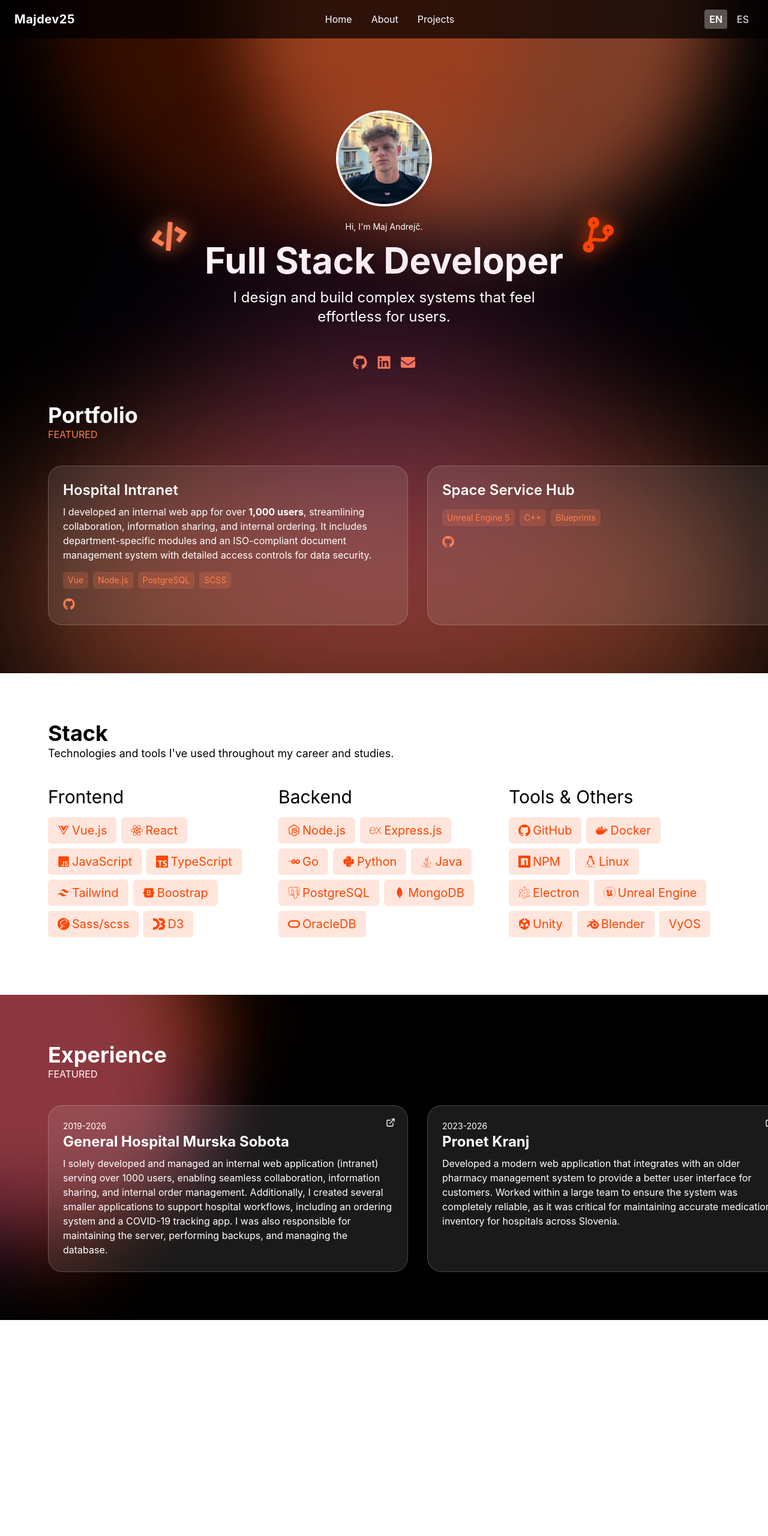
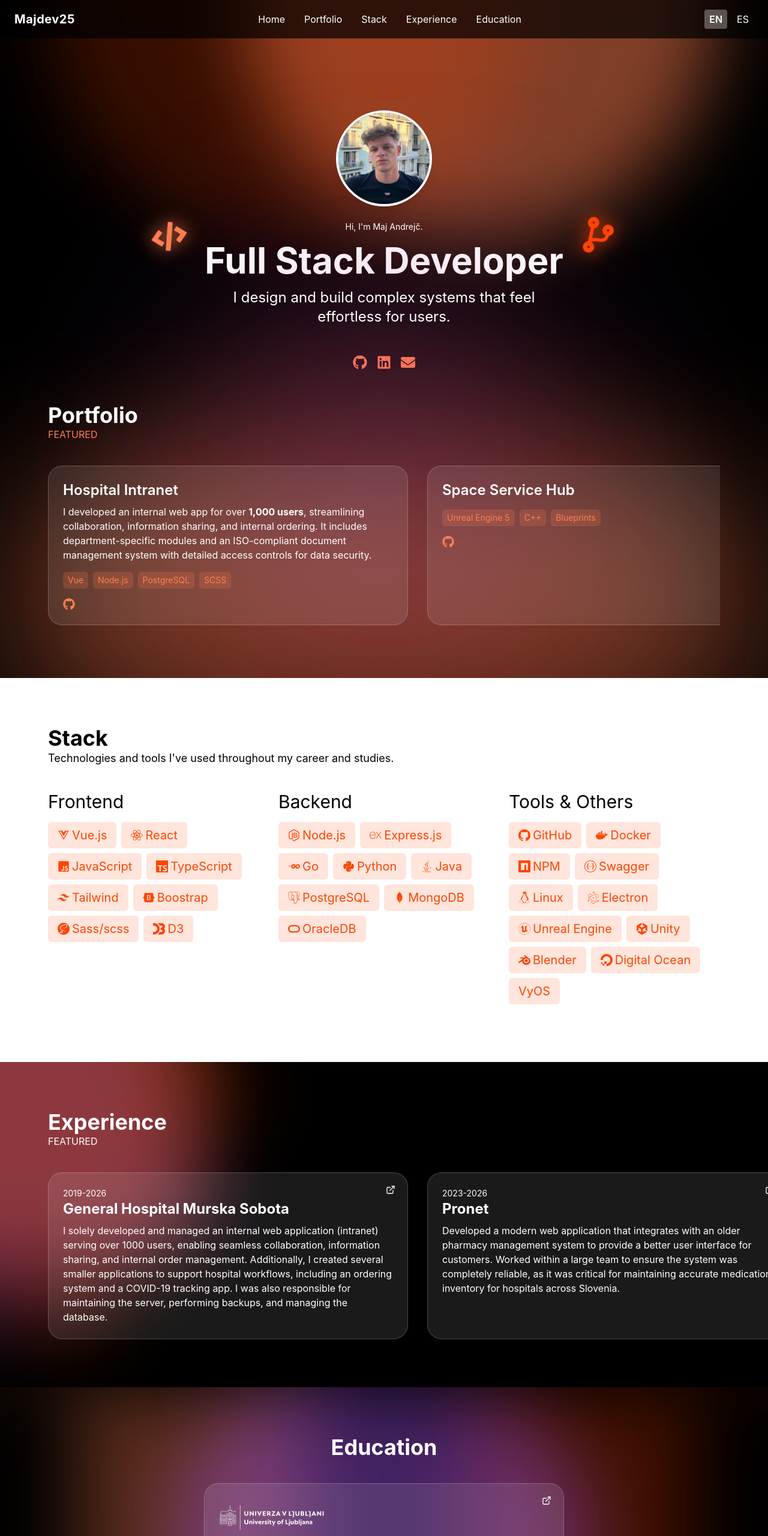
Before and after one commit to majdev25/majdev25-website, a React app: page / in a window 1280 px wide. Shown: the top 2560 px of the page at 60% size. Built offline with nearby package versions, Linux system fonts and the light colour scheme.

Commit message:
Education section

```diff
--- a/src/i18n.js
+++ b/src/i18n.js
@@ -8,8 +8,10 @@ i18n.use(initReactI18next).init({
       translation: {
         navigator: {
           home: "Home",
-          about: "About",
-          projects: "Projects",
+          portfolio: "Portfolio",
+          stack: "Stack",
+          experience: "Experience",
+          education: "Education",
         },
         homepage: {
           hero: {
@@ -37,6 +39,23 @@ i18n.use(initReactI18next).init({
           },
           experience: {
             title: "Experience",
+            sbms: {
+              year: "2019-2026",
+              title: "General Hospital Murska Sobota",
+              text: "I solely developed and managed an internal web application (intranet) serving over 1000 users, enabling seamless collaboration, information sharing, and internal order management. Additionally, I created several smaller applications to support hospital workflows, including an ordering system and a COVID-19 tracking app. I was also responsible for maintaining the server, performing backups, and managing the database.",
+            },
+            pronet: {
+              year: "2023-2026",
+              title: "Pronet",
+              text: "Developed a modern web application that integrates with an older pharmacy management system to provide a better user interface for customers. Worked within a large team to ensure the system was completely reliable, as it was critical for maintaining accurate medication inventory for hospitals across Slovenia.",
+            },
+          },
+          education: {
+            title: "Education",
+            degree:
+              "Bachelor of Computer and Information Science (University Programme)",
+            relevantCourses:
+              " Relevant Courses: Web Programming, Database Systems, Computer Networks, Software Engineering, Artificial Intelligence, Machine Learning",
           },
         },
       },
@@ -45,8 +64,10 @@ i18n.use(initReactI18next).init({
       translation: {
         navigator: {
           home: "Inicio",
-          about: "Acerca de",
-          projects: "Proyectos",
+          portfolio: "Portafolio",
+          stack: "Stack",
+          experience: "Experiencia",
+          education: "Educación",
         },
         homepage: {
           hero: {
@@ -74,6 +95,23 @@ i18n.use(initReactI18next).init({
           },
           experience: {
             title: "Experiencia",
+            sbms: {
+              year: "2019-2026",
+              title: "Hospital General Murska Sobota",
+              text: "Desarrollé y gestioné de manera independiente una aplicación web interna (intranet) que atendía a más de 1000 usuarios, permitiendo una colaboración fluida, el intercambio de información y la gestión interna de pedidos. Además, creé varias aplicaciones más pequeñas para apoyar los flujos de trabajo del hospital, incluyendo un sistema de pedidos y una aplicación de seguimiento del COVID-19. También fui responsable del mantenimiento del servidor, la realización de copias de seguridad y la gestión de la base de datos.",
+            },
+            pronet: {
+              year: "2023-2026",
+              title: "Pronet",
+              text: "Desarrollé una aplicación web moderna que se integra con un sistema de gestión de farmacias más antiguo para ofrecer una mejor interfaz de usuario a los clientes. Trabajé dentro de un equipo grande para garantizar que el sistema fuera completamente fiable, ya que era crucial para mantener un inventario preciso de medicamentos en los hospitales de toda Eslovenia.",
+            },
+          },
+          education: {
+            title: "Educación",
+            degree:
+              "Licenciatura en Ciencias de la Computación e Informática (Programa Universitario)",
+            relevantCourses:
+              "Cursos Relevantes: Programación Web, Sistemas de Bases de Datos, Redes de Computadoras, Ingeniería de Software, Inteligencia Artificial, Aprendizaje Automático",
           },
         },
       },
--- a/src/views/App.js
+++ b/src/views/App.js
@@ -4,10 +4,11 @@ import HeroSection from "./Sections/HeroSection.js";
 import PortfolioSection from "./Sections/PortfolioSection.js";
 import StackSection from "./Sections/StackSection.js";
 import ExperienceSection from "./Sections/ExperienceSection.js";
+import EducationSection from "./Sections/EducationSection.js";
 
 function App() {
   return (
-    <div className="">
+    <div className="overflow-x-hidden">
       <Navigator></Navigator>
 
       {/* Page Sections */}
@@ -16,6 +17,7 @@ function App() {
         <PortfolioSection></PortfolioSection>
         <StackSection></StackSection>
         <ExperienceSection></ExperienceSection>
+        <EducationSection></EducationSection>
 
         <section
           id="about"
--- a/src/views/Navigator.js
+++ b/src/views/Navigator.js
@@ -19,13 +19,23 @@ export default function Navigator() {
           </a>
         </li>
         <li>
-          <a href="#about" className="hover:text-coral transition">
-            {t("navigator.about")}
+          <a href="#home" className="hover:text-coral transition">
+            {t("navigator.portfolio")}
           </a>
         </li>
         <li>
-          <a href="#projects" className="hover:text-coral transition">
-            {t("navigator.projects")}
+          <a href="#home" className="hover:text-coral transition">
+            {t("navigator.stack")}
+          </a>
+        </li>
+        <li>
+          <a href="#home" className="hover:text-coral transition">
+            {t("navigator.experience")}
+          </a>
+        </li>
+        <li>
+          <a href="#home" className="hover:text-coral transition">
+            {t("navigator.education")}
           </a>
         </li>
       </ul>
--- /dev/null
+++ b/src/views/Sections/EducationSection.js
@@ -0,0 +1,50 @@
+import { FiExternalLink } from "react-icons/fi";
+import { useTranslation } from "react-i18next";
+import ulLogo from "../../assets/UL_logo.svg";
+
+function PortfolioSection() {
+  const { t } = useTranslation();
+
+  return (
+    <section
+      id="portfolio"
+      className="relative bg-black text-white py-20 md:ps-12 lg:ps-20 px-6 md:px-20 z-0 w-full overflow-hidden"
+    >
+      <div className="absolute top-0 left-0 w-[60%] h-[100%] bg-coral/70 filter blur-3xl -translate-x-1/3 z-2 animate-pulse-reverse [animation-delay:0.3s]"></div>
+      <div className="absolute top-0 right-0 w-[60%] h-[100%] bg-orangeRed/50 filter blur-3xl translate-x-1/3 z-1 animate-pulse-reverse"></div>
+      <div className="absolute top-0 left-1/2 w-[55%] h-[100%] bg-purple-500/40 filter blur-3xl -translate-x-1/2 z-1 rounded-full rotate-[6deg]"></div>
+      <div className="absolute top-1/2 left-0 w-[20%] h-[120%] bg-black filter blur-3xl -translate-x-1/2 -translate-y-1/2  z-1 rounded-full"></div>
+      <div className="absolute top-1/2 right-0 w-[20%] h-[120%] bg-black filter blur-3xl translate-x-1/2 -translate-y-1/2  z-1 rounded-full"></div>
+
+      <div className="w-full flex flex-col mx-0 md:mx-auto items-center mb-10">
+        <h2 className="text-4xl font-bold z-10 animate-slide-in mb-10">
+          {t("homepage.education.title")}
+        </h2>
+
+        <div
+          onClick={() =>
+            window.open(
+              "https://pronet-kr.si/",
+              "_blank",
+              "noopener,noreferrer"
+            )
+          }
+          className="relative flex-1 min-w-[100px] md:max-w-[600px] bg-white/10 hover:bg-white/20 p-6 rounded-3xl border border-white/20 backdrop-blur-[100px] backdrop-blur-md rounded-2xl p-6 text-left flex-1 cursor-pointer transition"
+        >
+          <div className="absolute top-[20px] right-[20px]">
+            <FiExternalLink />
+          </div>
+          <div>
+            <img src={ulLogo} className="h-[65px] -ml-[20px]"></img>
+          </div>
+          <h2 className="text-xl mb-2 font-bold">
+            {t("homepage.education.degree")}
+          </h2>
+          <p className="text-i">{t("homepage.education.relevantCourses")}</p>
+        </div>
+      </div>
+    </section>
+  );
+}
+
+export default PortfolioSection;
--- a/src/views/Sections/ExperienceSection.js
+++ b/src/views/Sections/ExperienceSection.js
@@ -1,5 +1,5 @@
 import { FiExternalLink } from "react-icons/fi";
-import { useTranslation, Trans } from "react-i18next";
+import { useTranslation } from "react-i18next";
 
 function PortfolioSection() {
   const { t } = useTranslation();
@@ -7,7 +7,7 @@ function PortfolioSection() {
   return (
     <section
       id="portfolio"
-      className="relative bg-black text-white py-20 px-6 md:px-20 z-0 w-full overflow-hidden"
+      className="relative bg-black text-white py-20 md:ps-12 lg:ps-20 px-6 md:px-20 z-0 w-full overflow-hidden"
     >
       <div className="absolute top-[50px] left-0 w-[50%] h-[100%] bg-coral/60 filter blur-3xl -translate-x-1/2 -translate-y-1/2 z-2 animate-pulse-reverse"></div>
       <div className="absolute top-[80px] left-0 w-[50%] h-[100%] bg-orangeRed/30 filter blur-3xl -translate-x-1/2 -translate-y-1/2 rotate-[10rad] z-1 animate-pulse-slow [animation-delay:0.3s]"></div>
@@ -35,21 +35,13 @@ function PortfolioSection() {
             <div className="absolute top-[20px] right-[20px]">
               <FiExternalLink />
             </div>
-            <div className="text-sm">2019-2026</div>
+            <div className="text-sm">{t("homepage.experience.sbms.year")}</div>
             <div>
               <h2 className="text-2xl mb-2 font-bold">
-                General Hospital Murska Sobota
+                {t("homepage.experience.sbms.title")}
               </h2>
             </div>
-            <p>
-              I solely developed and managed an internal web application
-              (intranet) serving over 1000 users, enabling seamless
-              collaboration, information sharing, and internal order management.
-              Additionally, I created several smaller applications to support
-              hospital workflows, including an ordering system and a COVID-19
-              tracking app. I was also responsible for maintaining the server,
-              performing backups, and managing the database.
-            </p>
+            <p>{t("homepage.experience.sbms.text")}</p>
           </div>
           <div
             onClick={() =>
@@ -64,15 +56,13 @@ function PortfolioSection() {
             <div className="absolute top-[20px] right-[20px]">
               <FiExternalLink />
             </div>
-            <div className="text-sm">2023-2026</div>
-            <h2 className="text-2xl mb-2 font-bold">Pronet Kranj</h2>
-            <p>
-              Developed a modern web application that integrates with an older
-              pharmacy management system to provide a better user interface for
-              customers. Worked within a large team to ensure the system was
-              completely reliable, as it was critical for maintaining accurate
-              medication inventory for hospitals across Slovenia.
-            </p>
+            <div className="text-sm">
+              {t("homepage.experience.pronet.year")}
+            </div>
+            <h2 className="text-2xl mb-2 font-bold">
+              {t("homepage.experience.pronet.title")}
+            </h2>
+            <p>{t("homepage.experience.pronet.text")}</p>
           </div>
         </div>
       </div>
--- a/src/views/Sections/PortfolioSection.js
+++ b/src/views/Sections/PortfolioSection.js
@@ -31,7 +31,7 @@ function PortfolioSection() {
   return (
     <section
       id="portfolio"
-      className="relative bg-black text-white pb-20 md:ps-12 lg:ps-20 px-6 md:px-0 z-0 w-full"
+      className="relative bg-black text-white pb-20 md:ps-12 lg:ps-20 px-6 md:px-20 z-0 w-full"
     >
       {/* Coral blob */}
       <div className="absolute top-1/2 left-1/2 w-[80rem] h-[30rem] bg-coral/40 rounded-full blur-[120px] -translate-x-[50%] -translate-y-[30%] animate-pulse-slow" />
@@ -50,7 +50,7 @@ function PortfolioSection() {
           {t("homepage.portfolio.featured")}
         </h2>
 
-        <div className="flex flex-col gap-8 z-10 lg:flex-row overflow-x-auto">
+        <div className="flex flex-col gap-8 z-10 lg:flex-row overflow-x-scroll overflow-show scrollbar-thin scrollbar-thumb-gray-500 white-scrollbar pb-2">
           {projects.map((project, index) => (
             <div
               key={index}
--- a/src/views/Sections/StackSection.js
+++ b/src/views/Sections/StackSection.js
@@ -25,6 +25,8 @@ import {
   SiUnrealengine,
   SiUnity,
   SiBlender,
+  SiSwagger,
+  SiDigitalocean,
 } from "react-icons/si";
 import { useTranslation } from "react-i18next";
 
@@ -54,11 +56,13 @@ const other = [
   { name: "GitHub", icon: <SiGithub /> },
   { name: "Docker", icon: <FaDocker /> },
   { name: "NPM", icon: <SiNpm /> },
+  { name: "Swagger", icon: <SiSwagger /> },
   { name: "Linux", icon: <FaLinux /> },
   { name: "Electron", icon: <SiElectron /> },
   { name: "Unreal Engine", icon: <SiUnrealengine /> },
   { name: "Unity", icon: <SiUnity /> },
   { name: "Blender", icon: <SiBlender /> },
+  { name: "Digital Ocean", icon: <SiDigitalocean /> },
   { name: "VyOS", icon: null },
 ];
 
--- a/src/views/style.css
+++ b/src/views/style.css
@@ -6,3 +6,23 @@
 html {
   scroll-behavior: smooth;
 }
+
+.white-scrollbar::-webkit-scrollbar {
+  width: 5px; /* vertical scrollbar width */
+  height: 5px; /* horizontal scrollbar height */
+}
+
+.white-scrollbar::-webkit-scrollbar-thumb {
+  background: #ffffff;
+  border-radius: 9999px;
+  cursor: pointer;
+  transition: background 0.2s ease;
+}
+
+.white-scrollbar::-webkit-scrollbar-thumb:hover {
+  background: #e5e5e5; /* lighter gray on hover, change to any color you like */
+}
+
+.white-scrollbar::-webkit-scrollbar-track {
+  background: transparent; /* track color */
+}
```
Also changed, not shown: src/assets/UL_logo.svg (added).
